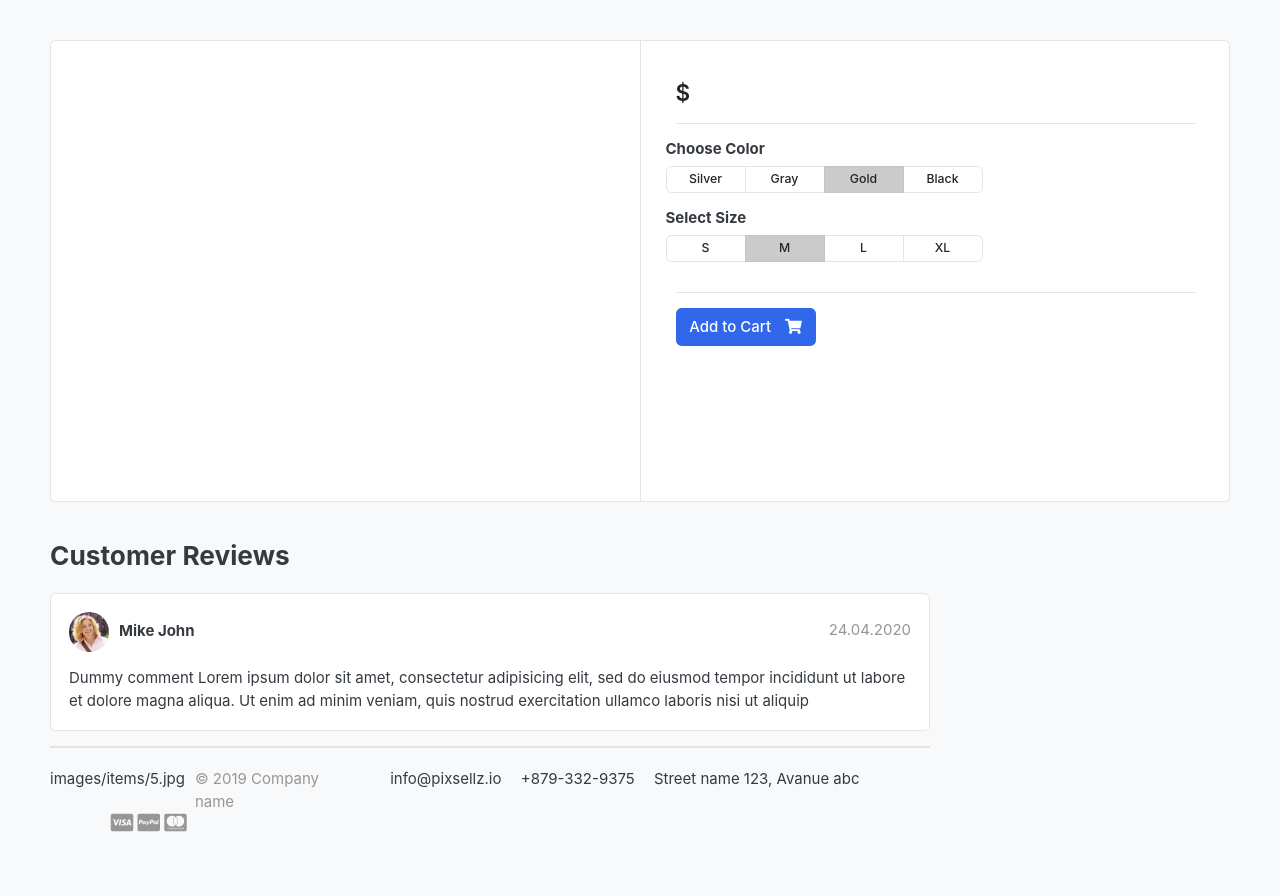
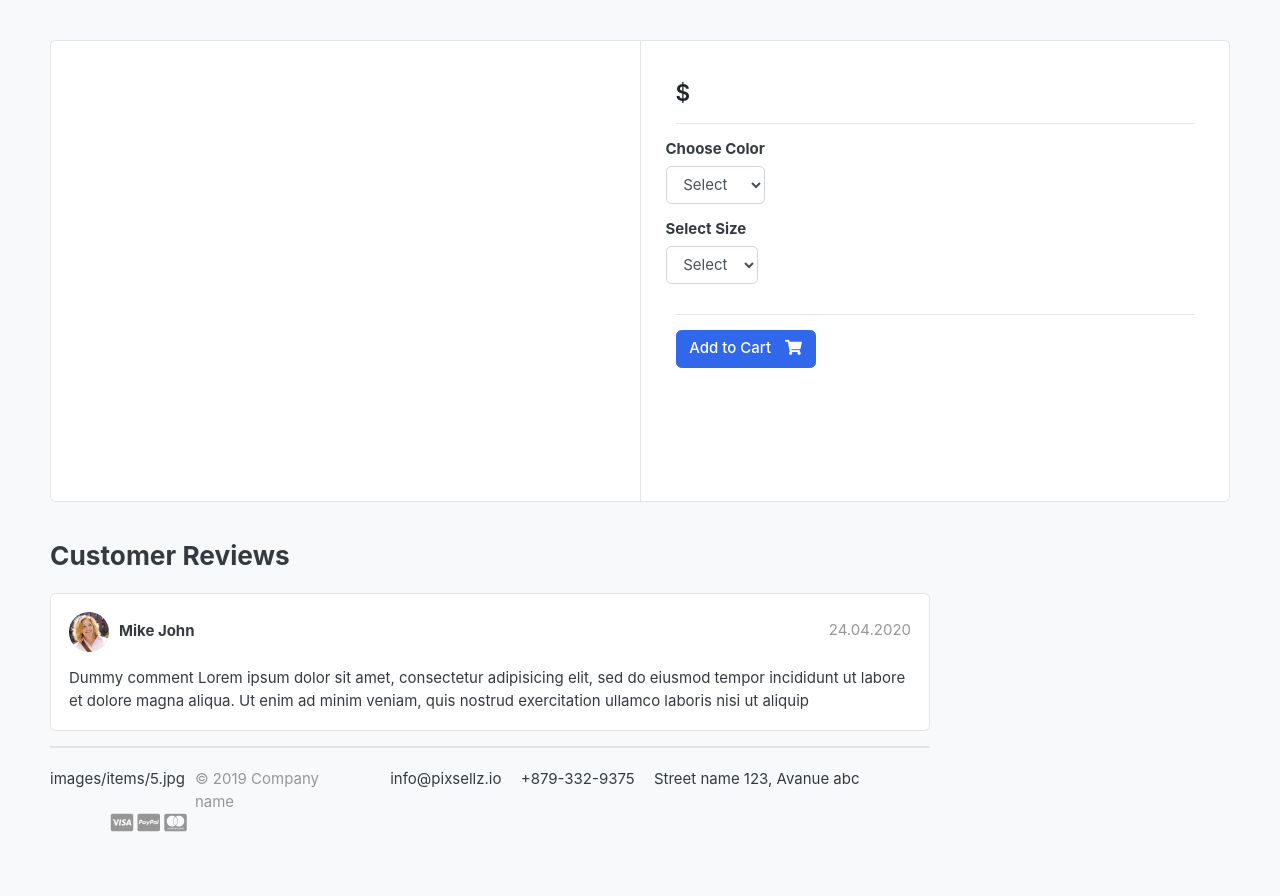
Before and after one commit to Bahi4130/ecommerce, a Django app: template templates/store/product_detail.html in a window 1280 px wide. Shown: the part 118-1014 px from the top of the page. Run offline with Django 3.2, Linux system fonts and the light colour scheme; the template is opened without the code that fills it, so the values that code supplies are empty; some libraries are stand-ins or nearby versions; some web fonts are replaced.

Commit message:
Add products variations

```diff
--- a/cart/models.py
+++ b/cart/models.py
@@ -1,6 +1,6 @@
 from django.db import models
 
-from store.models import Product
+from store.models import Product, Variation
 
 
 class Cart(models.Model):
@@ -13,12 +13,14 @@ class Cart(models.Model):
 
 class CartItem(models.Model):
     product = models.ForeignKey(Product, on_delete=models.CASCADE)
+    variations = models.ManyToManyField(Variation, blank=True)
     cart = models.ForeignKey(Cart, on_delete=models.CASCADE)
+
     quantity = models.IntegerField()
     is_active = models.BooleanField(default=True)
 
     def sub_total(self):
         return self.quantity * self.product.price
 
-    def __str__(self):
+    def __unicode__(self):  # ToDo: __unicode__() or __str__()?
         return self.product
--- a/cart/views.py
+++ b/cart/views.py
@@ -1,7 +1,8 @@
+from django.http import HttpResponse
 from django.shortcuts import render, redirect, get_object_or_404
 
 from cart.models import Cart, CartItem
-from store.models import Product
+from store.models import Product, Variation
 
 
 def _get_cart_id(request):
@@ -13,17 +14,35 @@ def _get_cart_id(request):
 
 def add_to_cart(request, product_id):
     product = Product.objects.get(pk=product_id)
+    product_variations = []
+    if request.method == 'POST':
+        for item in request.POST:
+            key = item
+            value = request.POST[key]
+            try:
+                variation = Variation.objects.get(product=product, variation_category__iexact=key, variation_value__iexact=value)
+                product_variations.append(variation)
+            except Variation.DoesNotExist:
+                pass
+
     try:
         user_cart = Cart.objects.get(cart_id=_get_cart_id(request))
     except Cart.DoesNotExist:
         user_cart = Cart.objects.create(cart_id=_get_cart_id(request))
 
     try:
-        cart_item = CartItem.objects.get(product=product)
+        cart_item = CartItem.objects.get(product=product, cart=user_cart)
+        if len(product_variations) > 0:  # ToDo: This is ugly, use 'if product_variations'.
+            for item in product_variations:
+                cart_item.variations.add(item)
         cart_item.quantity += 1
         cart_item.save()
     except CartItem.DoesNotExist:
-        CartItem.objects.create(product=product, quantity=1, cart=user_cart)
+        cart_item = CartItem.objects.create(product=product, quantity=1, cart=user_cart)
+        if len(product_variations) > 0:  # ToDo: This is ugly, use 'if product_variations'.
+            for item in product_variations:
+                cart_item.variations.add(item)
+        cart_item.save()
 
     return redirect('cart')
 
--- a/templates/store/product_detail.html
+++ b/templates/store/product_detail.html
@@ -18,6 +18,9 @@
 </article> <!-- gallery-wrap .end// -->
 		</aside>
         <main class="col-md-6 border-left">
+
+<form action="{% url 'add_to_cart' single_product.id %}" method="POST">
+    {% csrf_token %}
     <article class="content-body">
 
     <h2 class="title">{{ single_product.product_name }}</h2>
@@ -33,39 +36,23 @@
         <div class="row">
             <div class="item-option-select">
                 <h6>Choose Color</h6>
-			<div class="btn-group btn-group-sm btn-group-toggle" data-toggle="buttons">
-			  <label class="btn btn-light">
-			    <input type="radio" name="radio_color"> Silver
-			  </label>
-			  <label class="btn btn-light">
-			    <input type="radio" name="radio_color" > Gray
-			  </label>
-			  <label class="btn btn-light active">
-			    <input type="radio" name="radio_color checked"> Gold
-			  </label>
-			  <label class="btn btn-light">
-			    <input type="radio" name="radio_color"> Black
-			  </label>
-			</div>
+                    <select name="color" class="form-control" required>
+                        <option value="" disabled selected>Select</option>
+                        {% for i in single_product.variation_set.colors %}
+                        <option value="{{ i.variation_value | lower }}">{{ i.variation_value }}</option>
+                        {% endfor %}
+                    </select>
             </div>
         </div> <!-- row.// -->
         <div class="row">
             <div class="item-option-select">
                 <h6>Select Size</h6>
-			<div class="btn-group btn-group-sm btn-group-toggle" data-toggle="buttons">
-			  <label class="btn btn-light">
-			    <input type="radio" name="radio_color"> S
-			  </label>
-			  <label class="btn btn-light active">
-			    <input type="radio" name="radio_color" checked> M
-			  </label>
-			  <label class="btn btn-light">
-			    <input type="radio" name="radio_color"> L
-			  </label>
-			  <label class="btn btn-light">
-			    <input type="radio" name="radio_color"> XL
-			  </label>
-			</div>
+                    <select name="size" class="form-control">
+                        <option value="" disabled selected>Select</option>
+                        {% for i in single_product.variation_set.sizes %}
+                        <option value="{{ i.variation_value | lower }}">{{ i.variation_value }}</option>
+                        {% endfor %}
+                    </select>
             </div>
         </div> <!-- row.// -->
         <hr>
@@ -74,13 +61,15 @@
         {% else %}
             {% if in_cart %}
                 <a href="#" class="btn  btn-success"> <span class="text">Added to Cart</span> <i class="fas fa-check"></i>  </a>
-            <a href="#" class="btn  btn-outline-primary"> <span class="text">View Cart</span> <i class="fas fa-eye"></i>  </a>
+                <a href="{% url 'cart' %}" class="btn  btn-outline-primary"> <span class="text">View Cart</span> <i class="fas fa-eye"></i>  </a>
             {% else %}
-            <a href="{% url 'add_to_cart' single_product.id %}" class="btn  btn-primary"> <span class="text">Add to Cart</span> <i class="fas fa-shopping-cart"></i>  </a>
+                <button type="submit" class="btn  btn-primary"> <span class="text">Add to Cart</span> <i class="fas fa-shopping-cart"></i>  </button>
             {% endif %}
         {% endif %}
 
     </article> <!-- product-info-aside .// -->
+</form>
+
 		</main> <!-- col.// -->
 	</div> <!-- row.// -->
 </div> <!-- card.// -->
```
Also changed, not shown: cart/admin.py (+8 -2 lines), store/admin.py (+9 -2 lines), store/models.py (+27 -0 lines), cart/migrations/0002_cartitem_variations.py (added), store/migrations/0002_variation.py (added). Lines whose indentation alone changed are shown as unchanged.
